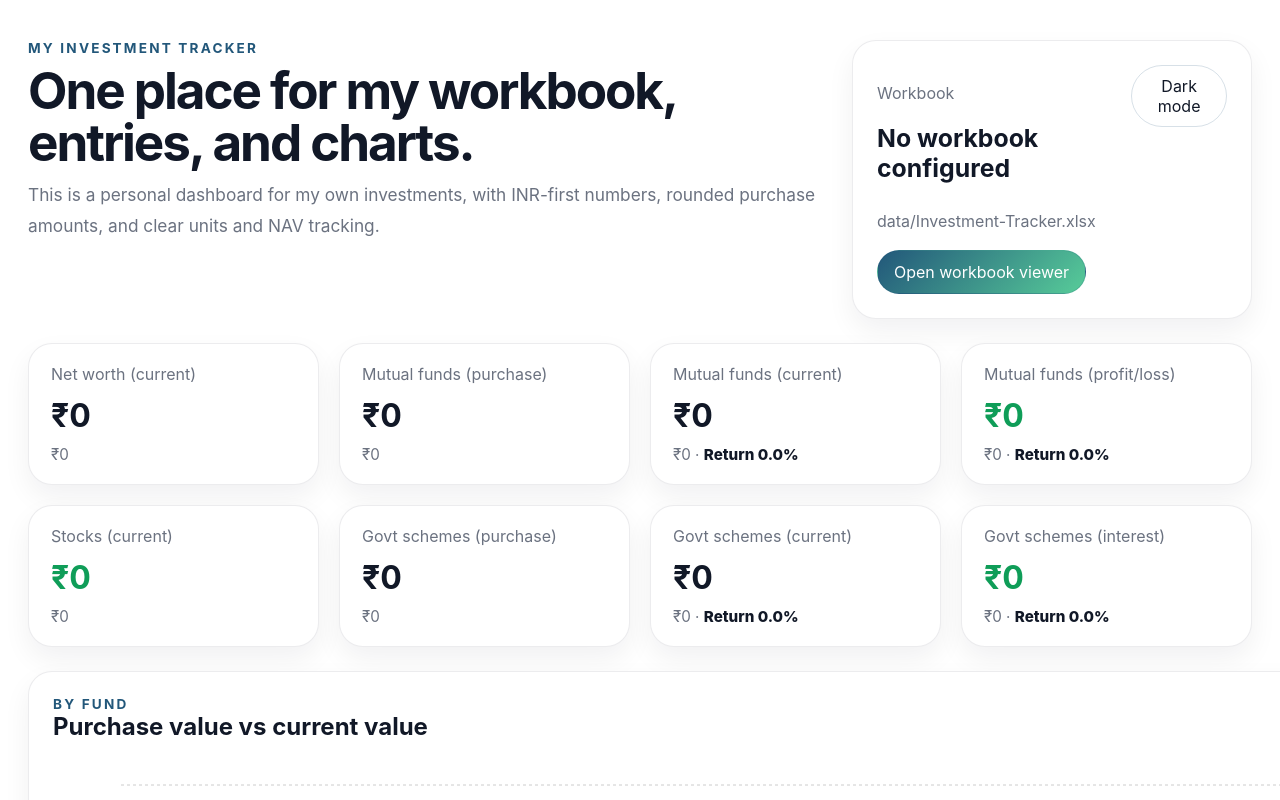
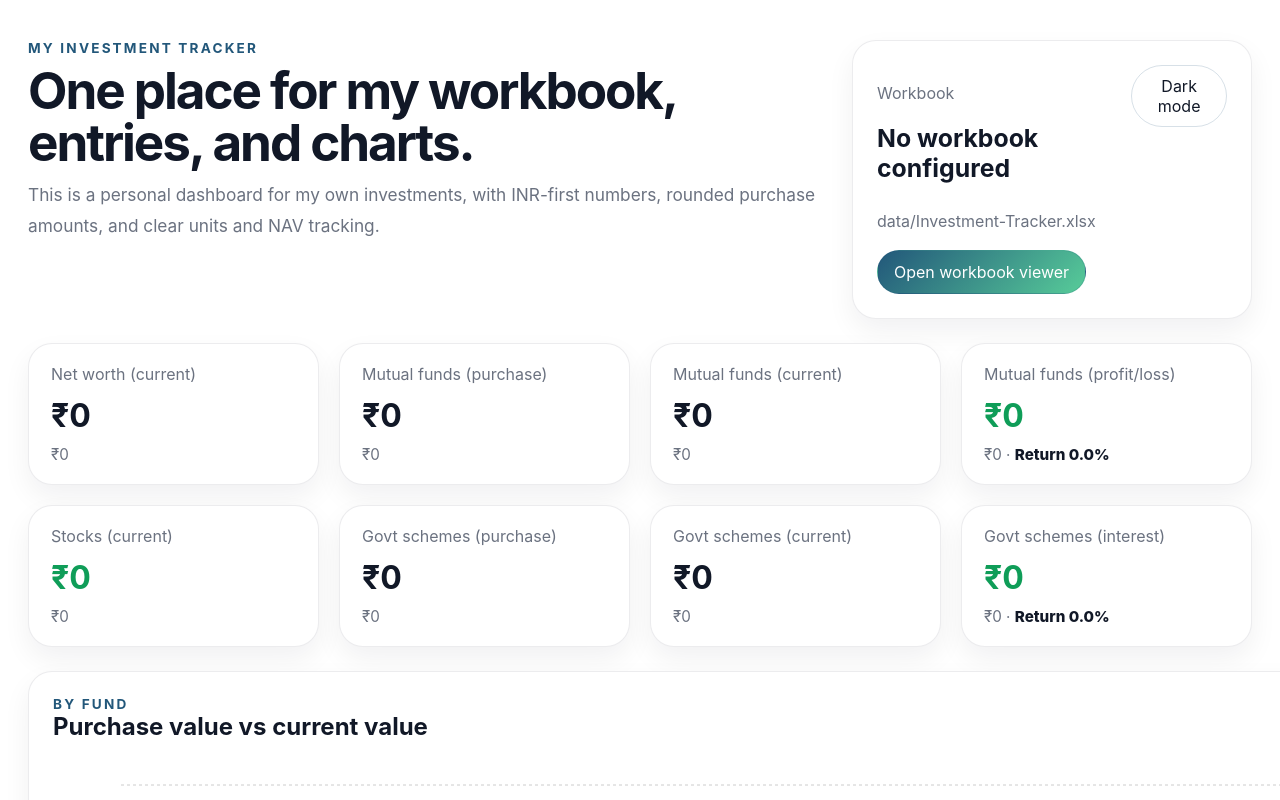
Before and after one commit to SidharthMahai/WealthTracker, a Next.js app: page / in a window 1280 px wide. Shown: the top 800 px of the page. Built offline with nearby package versions, Linux system fonts and the light colour scheme.

Commit message:
Remove return % from current-value tickers

```diff
--- a/app/components/portfolio-dashboard.tsx
+++ b/app/components/portfolio-dashboard.tsx
@@ -268,10 +268,7 @@ export function PortfolioDashboard({ dashboard }: PortfolioDashboardProps) {
           value={formatInrCompact(currentDashboard.metrics.mutualFundCurrentValue)}
           detail={
             <>
-              {formatInrFull(currentDashboard.metrics.mutualFundCurrentValue)} ·{" "}
-              <strong>
-                Return {formatPercent(currentDashboard.metrics.mutualFundAbsoluteReturn)}
-              </strong>
+              {formatInrFull(currentDashboard.metrics.mutualFundCurrentValue)}
             </>
           }
         />
@@ -306,10 +303,7 @@ export function PortfolioDashboard({ dashboard }: PortfolioDashboardProps) {
           value={formatInrCompact(currentDashboard.metrics.schemeCurrentValue)}
           detail={
             <>
-              {formatInrFull(currentDashboard.metrics.schemeCurrentValue)} ·{" "}
-              <strong>
-                Return {formatPercent(currentDashboard.metrics.schemeAbsoluteReturn)}
-              </strong>
+              {formatInrFull(currentDashboard.metrics.schemeCurrentValue)}
             </>
           }
         />
```
